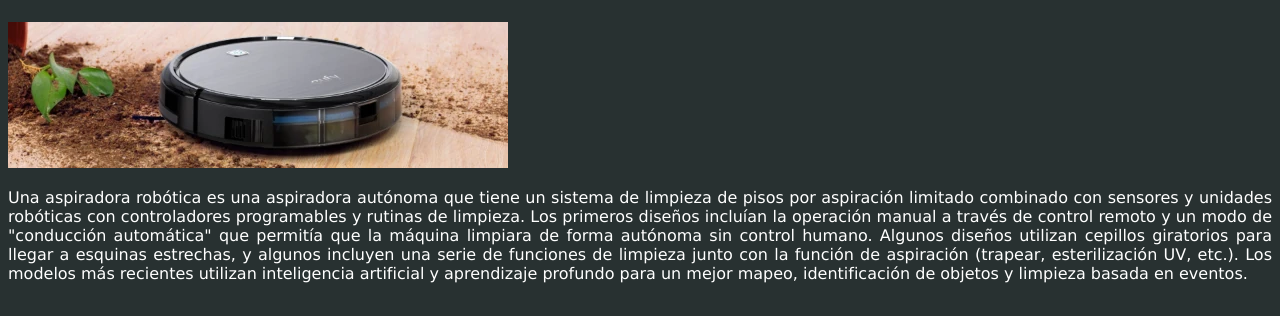
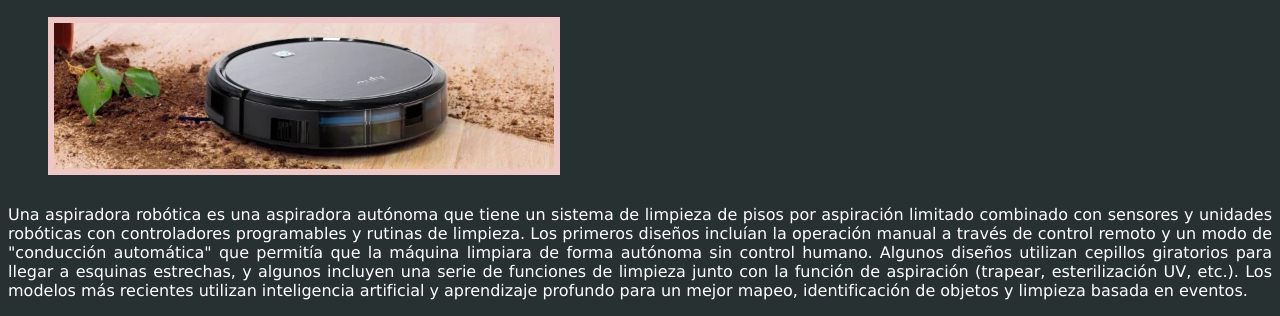
Before and after one commit to nvazquezit/desafio-03-productos, a website built with Vite: page index.html in a window 1280 px wide. Shown: the part 515-831 px from the top of the page. Built offline with nearby package versions, Linux system fonts and the light colour scheme.

Commit message:
terminando aspiradora

```diff
--- a/index.html
+++ b/index.html
@@ -33,9 +33,7 @@
 
   <h2>ASPIRADORAS</h2>
 
-  <div class="aspiradora">
-    <img src="imagenes/aspiradoras.webp" alt="">
-  </div>
+    <img class="aspiradora" src="imagenes/aspiradoras.webp" alt="">
 
   <p class="texto-1">
     Una aspiradora robótica es una aspiradora autónoma que tiene un sistema de limpieza de pisos por aspiración limitado
--- a/style.css
+++ b/style.css
@@ -21,8 +21,11 @@ h2 {
   font-style: italic;
   font-size: 30px;
   color: rgb(237, 200, 198);
+  margin-bottom: 10px;
 }
 
 .aspiradora {
-
+  border: 6px solid;
+  color: rgb(237, 200, 198);
+  margin: 10px 10px 10px 40px;
 }
```
